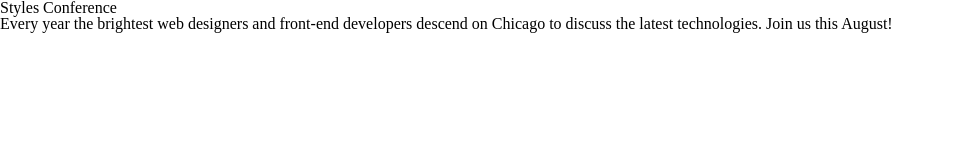
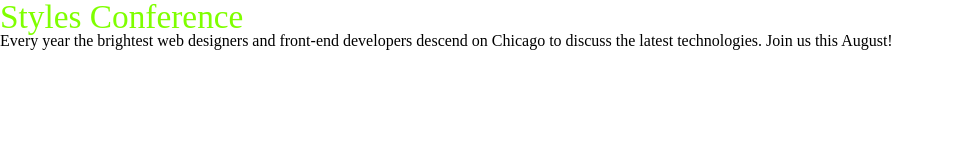
Before and after one commit to PeterTNixon/coursera_wd4e_styles_conference, a plain HTML site: page index.html in a window 1280 px wide. Shown: the whole page, without its empty margins (0-954 px from the left). Drawn offline with Linux system fonts and the light colour scheme.

Commit message:
initial commit

```diff
--- a/assets/stylesheets/styles_conference_main.css
+++ b/assets/stylesheets/styles_conference_main.css
@@ -46,3 +46,7 @@ table {
 	border-collapse: collapse;
 	border-spacing: 0;
 }
+h1 {
+	font-size: 25pt;
+	color: chartreuse;
+}
```
